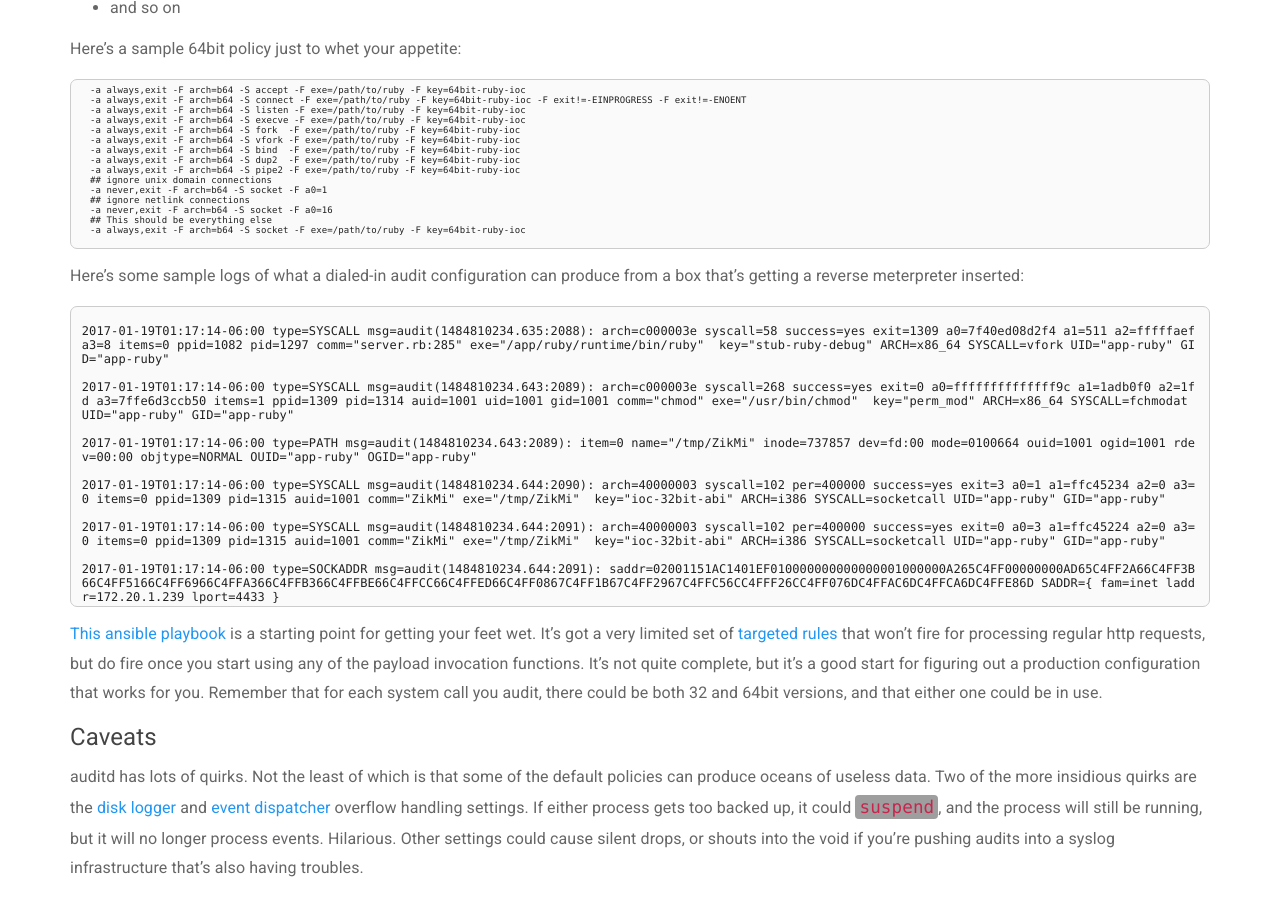
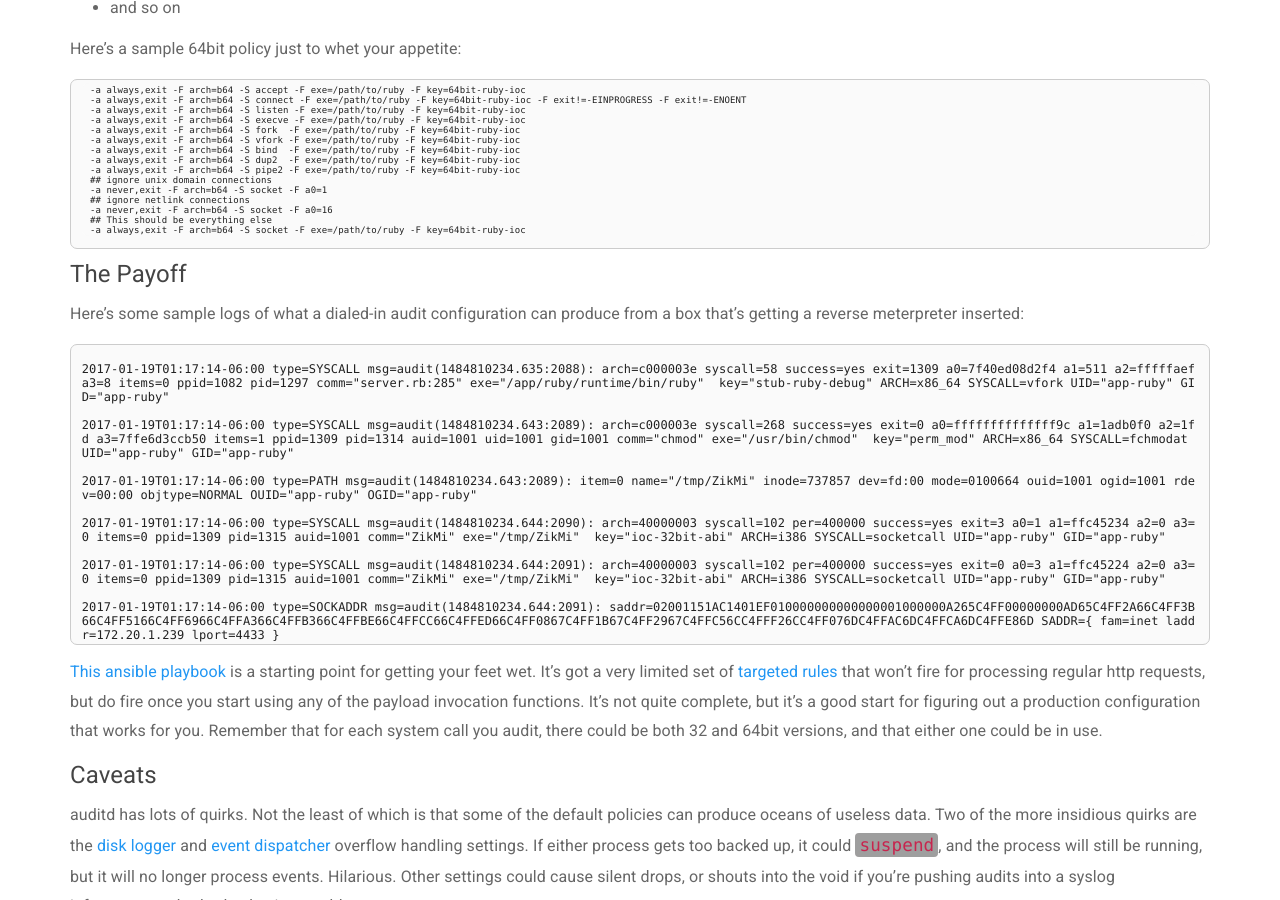
Before and after one commit to ryanbreed/ryanbreed.github.io, a Jekyll site: the page built from _posts/2017-02-13-trap-goin-crazy.md, in a window 1280 px wide and 900 px high, scrolled down 1671 px. Built offline with Jekyll 4.4.1, drawn with Linux system fonts in a browser that asks for light colours; nearby versions of some CDN libraries; grey boxes are pictures that could not be loaded.

Commit message:
formatting

```diff
--- a/_posts/2017-02-13-trap-goin-crazy.md
+++ b/_posts/2017-02-13-trap-goin-crazy.md
@@ -112,6 +112,8 @@ Here's a sample 64bit policy just to whet your appetite:
     ## This should be everything else
     -a always,exit -F arch=b64 -S socket -F exe=/path/to/ruby -F key=64bit-ruby-ioc
 
+#### The Payoff
+
 Here's some sample logs of what a dialed-in audit configuration can produce
 from a box that's getting a reverse meterpreter inserted:
 
```
